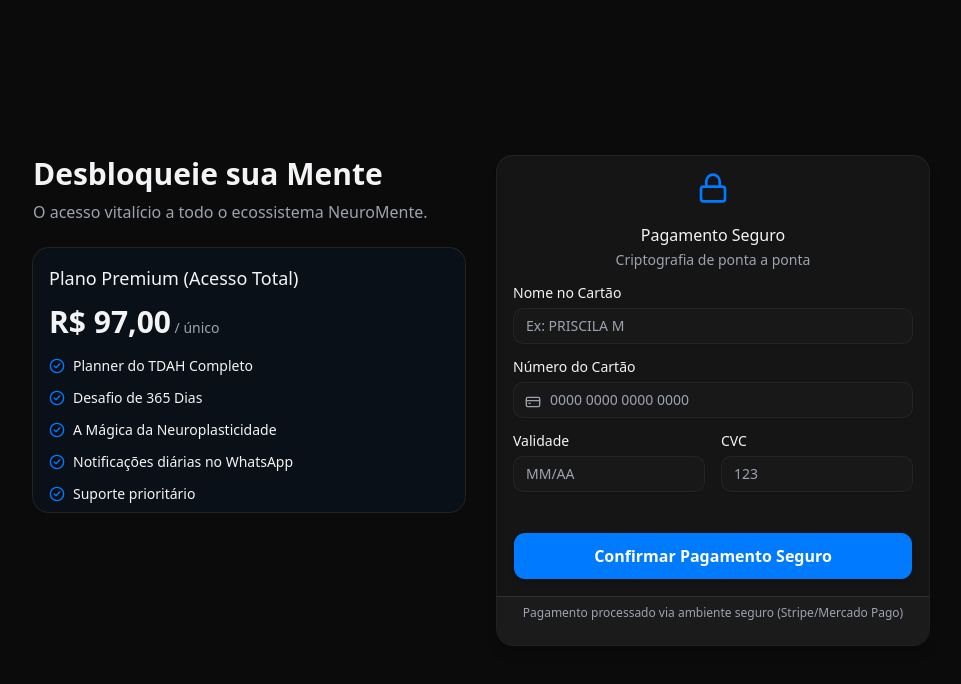
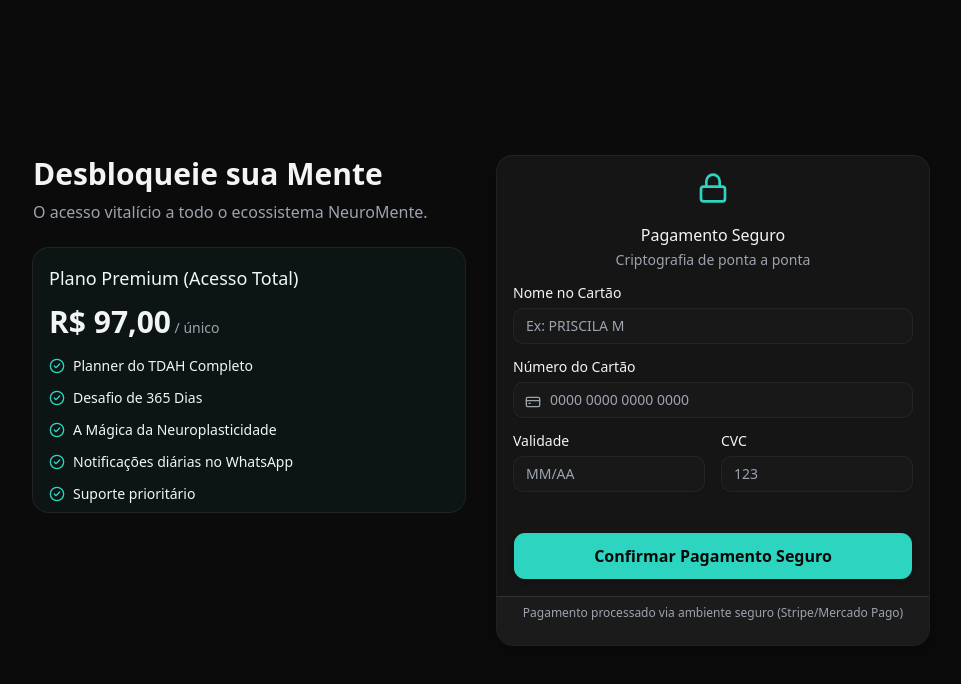
Before and after one commit to gustavoatenuos-cmd/app-priscila-tdah, a Next.js app: page /checkout in a window 1280 px wide. Shown: the top 684 px of the page, without its empty margins (159-1120 px from the left). Built offline with nearby package versions, Linux system fonts and the light colour scheme.

Commit message:
style: atualiza cores de destaque para teal/cyan e amber atendendo requisitos TDAH

```diff
--- a/src/app/globals.css
+++ b/src/app/globals.css
@@ -38,9 +38,9 @@
   --popover: rgba(255, 255, 255, 0.04);
   --popover-foreground: #f3f4f6;
 
-  /* Azul Elétrico / Dourado Champagne (Usando Azul Elétrico como primário) */
-  --primary: #007AFF; /* Azul Elétrico base */
-  --primary-foreground: #ffffff;
+  /* Ciano Suave / Teal-400 (#2DD4BF) para foco sem sobrecarga */
+  --primary: #2DD4BF;
+  --primary-foreground: #080808;
 
   --secondary: rgba(255, 255, 255, 0.08);
   --secondary-foreground: #f3f4f6;
@@ -48,7 +48,8 @@
   --muted: rgba(255, 255, 255, 0.05);
   --muted-foreground: #9ca3af;
 
-  --accent: #D4AF37; /* Dourado Champagne Accent */
+  /* Laranja Queimado / Amber-500 (#F59E0B) para urgencia limpa */
+  --accent: #F59E0B;
   --accent-foreground: #080808;
 
   --destructive: #ef4444;
@@ -56,10 +57,10 @@
 
   --border: rgba(255, 255, 255, 0.1);
   --input: rgba(255, 255, 255, 0.05);
-  --ring: rgba(0, 122, 255, 0.5); /* Glow base */
+  --ring: rgba(45, 212, 191, 0.5); /* Glow base teal */
 
-  --chart-1: #007AFF;
-  --chart-2: #D4AF37;
+  --chart-1: #2DD4BF;
+  --chart-2: #F59E0B;
   --chart-3: #10B981;
   --chart-4: #8B5CF6;
   --chart-5: #F43F5E;
@@ -116,15 +117,15 @@
   }
 
   .glass-hover {
-    @apply hover:bg-[rgba(255,255,255,0.06)] hover:border-[rgba(255,255,255,0.15)] transition-all duration-300 hover:shadow-[0_0_20px_rgba(0,122,255,0.15)];
+    @apply hover:bg-[rgba(255,255,255,0.06)] hover:border-[rgba(255,255,255,0.15)] transition-all duration-300 hover:shadow-[0_0_20px_rgba(45,212,191,0.15)];
   }
 
   /* Ambient glow shadow specific for accents */
   .ambient-glow-primary {
-    @apply shadow-[0_0_30px_rgba(0,122,255,0.2)];
+    @apply shadow-[0_0_40px_rgba(45,212,191,0.25)];
   }
 
   .ambient-glow-accent {
-    @apply shadow-[0_0_30px_rgba(212,175,55,0.15)];
+    @apply shadow-[0_0_40px_rgba(245,158,11,0.2)];
   }
 }
```
